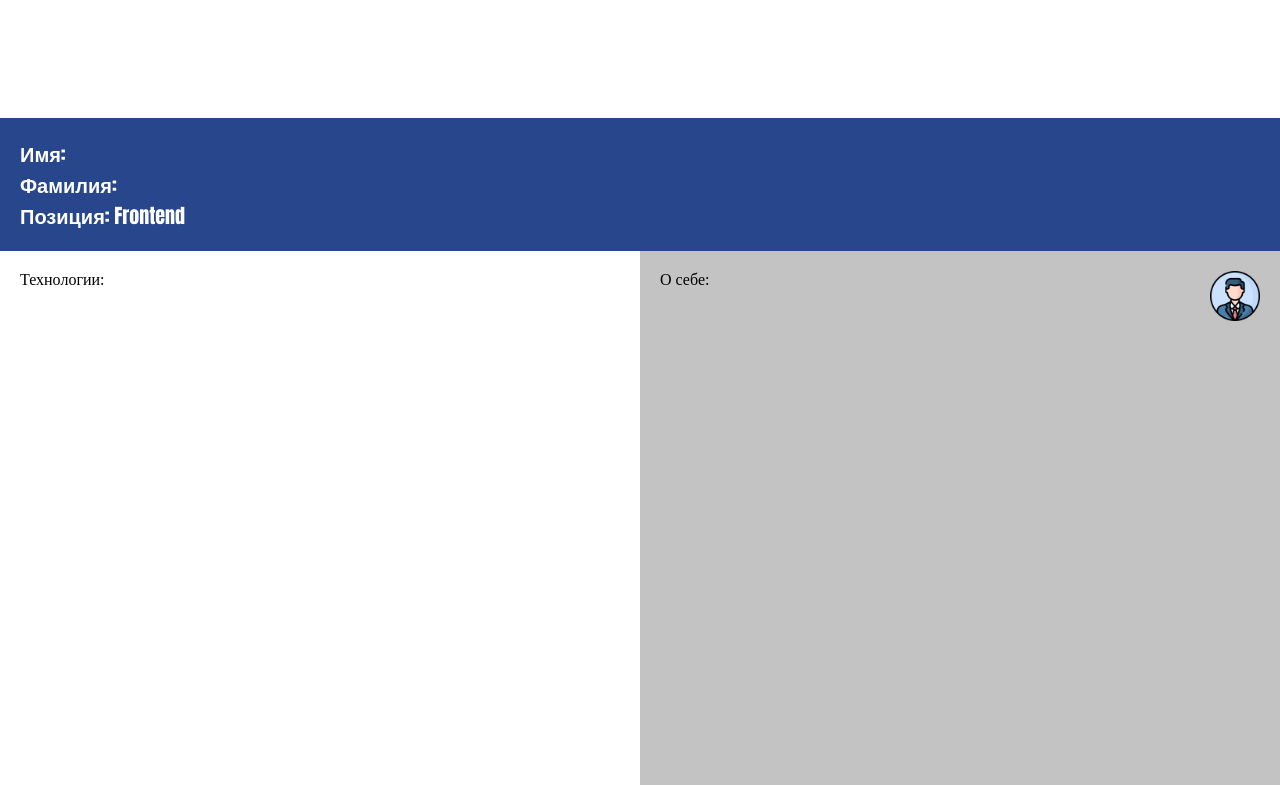
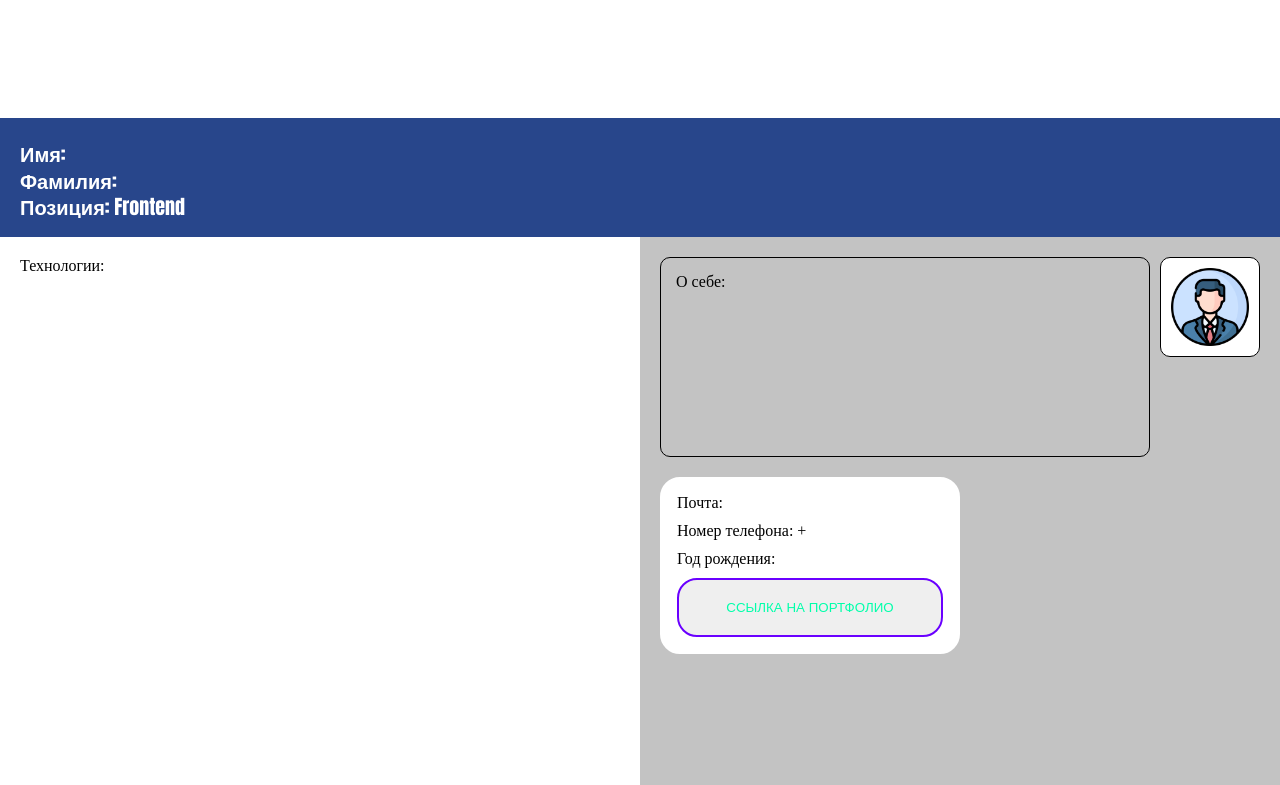
Before and after one commit to Protonm0KEN/CV-APP, a React (Vite) app: page / in a window 1280 px wide. Shown: the part 1655-2440 px from the top of the page. Built offline with nearby package versions, Linux system fonts and the light colour scheme.

Commit message:
added some new things

```diff
--- a/src/App.tsx
+++ b/src/App.tsx
@@ -50,7 +50,7 @@ const App = () => {
     const [technologies, setTechnologies] = useState<string[]>([]);
     const [isPdf, setIsPdf] = useState(false);
     return (
-        <div className="layout">
+        <div className={isPdf ? "gap_0" : "layout"}>
             <FieldsFrame
                 isPdfState={isPdf}
                 state={userData}
@@ -73,6 +73,13 @@ const App = () => {
                 position={selectStack}
                 description={userData.description}
                 image={userData.image}
+                email={userData.email}
+                number={userData.phoneNumber}
+                dateOfBirth={userData.dateOfBirth}
+                githubLink={userData.githubLink}
+                youtubeLink={userData.youtubeLink}
+                telegramLink={userData.telegramLink}
+                discordLink={userData.discordLink}
             />
         </div>
     );
--- a/src/components/FieldsFrame/index.tsx
+++ b/src/components/FieldsFrame/index.tsx
@@ -18,7 +18,7 @@ const FieldsFrame = ({
     const [lastName, setLastName] = useState<string>("");
     const [image, setImage] = useState<string>("");
     const [dateOfBirth, setDateOfBirth] = useState<string>("");
-    const [phoneNumber, setPhoneNumber] = useState<number>(0);
+    const [phoneNumber, setPhoneNumber] = useState<number>();
     const [email, setEmail] = useState<string>("");
     const [githubLink, setGithubLink] = useState<string>("");
     const [youtubeLink, setYoutubeLink] = useState<string>("");
@@ -50,6 +50,7 @@ const FieldsFrame = ({
         githubLink,
         telegramLink,
         youtubeLink,
+        description
     ]);
     return (
         <div className={isPdfState ? "display_none" : "FieldsFrame"}>
--- a/src/components/PDFForm/PDFForm.scss
+++ b/src/components/PDFForm/PDFForm.scss
@@ -3,7 +3,10 @@
     flex-direction: column;
     width: 100%;
     background: rgb(195, 195, 195);
+    height: 100vh;
+    overflow-y: hidden;
     &__top {
+        overflow-y: hidden;
         display: flex;
         flex-direction: column;
         align-items: start;
@@ -13,12 +16,14 @@
         & .PDFForm__username,
         & .PDFForm__position,
         & .PDFForm__lastname {
+            overflow-y: hidden;
             font-size: 20px;
             font-family: Impact, sans-serif;
             color: white;
         }
     }
     &__bottom {
+        height: 100%;
         display: flex;
         align-items: stretch;
         & .bottom__left {
@@ -28,18 +33,92 @@
             background: white;
             padding: 20px;
             width: 50%;
-            height: 100vh;
+            height: 100%;
         }
         & .bottom__right {
-            display: flex;
-            justify-content: space-between;
-            align-items: start;
             padding: 20px;
             width: 50%;
-            height: 100vh;
-            & img{
-                max-width: 50px;
-                height: 50px;
+            height: auto;
+            display: flex;
+            flex-direction: column;
+            gap: 20px;
+            & .info-top {
+                display: flex;
+                justify-content: space-between;
+                align-items: start;
+                gap: 10px;
+                & p {
+                    border: 1px solid black;
+                    padding: 15px;
+                    border-radius: 10px;
+                    min-height: 200px;
+                    width: 100%;
+                }
+            }
+            & .info-middle {
+                display: flex;
+                justify-content: space-between;
+                gap: 10px;
+                &__left {
+                    display: flex;
+                    flex-direction: column;
+                    gap: 10px;
+                    border-radius: 20px;
+                    border: 2px solid white;
+                    background: #fff;
+                    padding: 15px;
+                    width: 50%;
+                    & button {
+                        display: flex;
+                        align-items: center;
+                        justify-content: center;
+                        padding: 20px;
+                        border-radius: 20px;
+                        cursor: pointer;
+                        border: 2px solid rgb(106, 0, 255);
+                        & a {
+                            color: rgb(0, 255, 170);
+                            text-transform: uppercase;
+                        }
+                    }
+                }
+                &__right{
+                    display: flex;
+                    flex-direction: column;
+                    align-items: center;
+                    padding: 20px;
+                    border-radius: 20px;
+                    border: 2px solid black;
+                    gap: 10px;
+                    width: 50%;
+                    & button{
+                        display: flex;
+                        align-items: center;
+                        gap: 20px;
+                        cursor: pointer;
+                        padding: 15px;
+                        border-radius: 5px;
+                        width: 100%;
+                        & img{
+                            max-width: 50px;
+                            max-height: 50px;
+                        }
+                        & a{
+                            color: rgb(0, 255, 170);
+                            text-transform: capitalize;
+                            text-decoration: underline;
+                        }
+                    }
+                }
+            }
+            & img {
+                background-color: white;
+                border-radius: 10px;
+                border: 1px solid black;
+                padding: 10px;
+                width: 100%;
+                max-width: 100px;
+                height: 100px;
             }
         }
     }
--- a/src/components/PDFForm/index.tsx
+++ b/src/components/PDFForm/index.tsx
@@ -1,6 +1,9 @@
 import { StackChoiceType } from "../../types/StackStype";
 import "./PDFForm.scss";
-import profileIcon from "../../assets/icons/profile.png"
+import profileIcon from "../../assets/icons/profile.png";
+import YoutubeIcon from "../../assets/icons/youtube.png";
+import DiscordLink from "../../assets/icons/discord.png";
+import TelegramLink from "../../assets/icons/telegram.png";
 const PDFForm = ({
     userFirstName,
     userLastName,
@@ -8,6 +11,13 @@ const PDFForm = ({
     technologies,
     description,
     image,
+    email,
+    number,
+    dateOfBirth,
+    githubLink,
+    youtubeLink,
+    discordLink,
+    telegramLink,
 }: {
     userFirstName: string;
     userLastName: string;
@@ -15,6 +25,13 @@ const PDFForm = ({
     technologies: string[];
     description: string;
     image: string;
+    email: string;
+    number: number;
+    dateOfBirth: string;
+    githubLink: string;
+    youtubeLink: string;
+    discordLink: string;
+    telegramLink: string;
 }) => {
     return (
         <div className="PDFForm">
@@ -37,8 +54,42 @@ const PDFForm = ({
                     })}
                 </div>
                 <div className="bottom__right">
-                    <p>О себе: {description}</p>
-                    <img src={image ? image : profileIcon} alt="" />
+                    <div className="info-top">
+                        <p>О себе: {description}</p>
+                        <img src={image ? image : profileIcon} alt="" />
+                    </div>
+                    <div className="info-middle">
+                        <div className="info-middle__left">
+                            <p>Почта: {email}</p>
+                            <p>Номер телефона: +{number}</p>
+                            <p>Год рождения: {dateOfBirth}</p>
+                            <button>
+                                <a href={githubLink}>Ссылка на портфолио</a>
+                            </button>
+                        </div>
+                        {youtubeLink || discordLink || telegramLink ? (
+                            <div className="info-middle__right">
+                                {youtubeLink && (
+                                    <button>
+                                        <img src={YoutubeIcon} alt="" />
+                                        <a href={youtubeLink}>Youtube</a>
+                                    </button>
+                                )}
+                                {discordLink && (
+                                    <button>
+                                        <img src={DiscordLink} alt="" />
+                                        <a href={discordLink}>Discord</a>
+                                    </button>
+                                )}
+                                {telegramLink && (
+                                    <button>
+                                        <img src={TelegramLink} alt="" />
+                                        <a href={telegramLink}>Telegram</a>
+                                    </button>
+                                )}
+                            </div>
+                        ) : null}
+                    </div>
                 </div>
             </div>
         </div>
--- a/src/styles/global-styles/globals.scss
+++ b/src/styles/global-styles/globals.scss
@@ -11,3 +11,6 @@
 .display_none {
     display: none;
 }
+.gap_0{
+    gap: 0px;
+}
```
Also changed, not shown: src/components/ProgrammingLanguageChoice/LanguageListComponent/index.tsx (+29 -1 lines).
